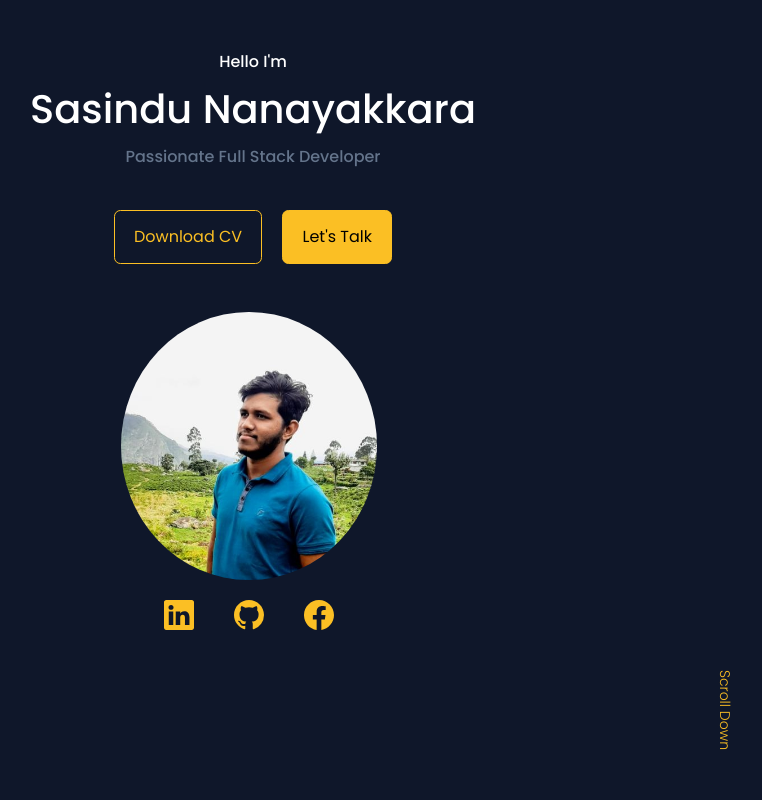
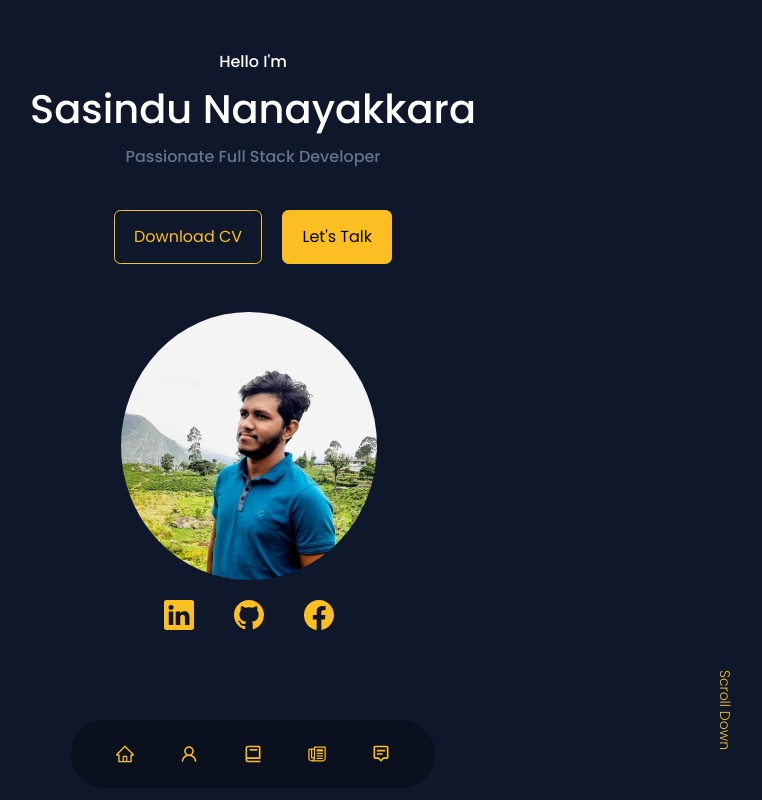
Before and after one commit to SasinduNanayakkara/MyPortfolio, a React (Create React App) app: page / in a window 1280 px wide. Shown: the top 800 px of the page, without its empty margins (387-1149 px from the left). Built offline with nearby package versions, Linux system fonts and the light colour scheme.

Commit message:
Implement nav bar

```diff
--- a/src/Components/Nav/index.jsx
+++ b/src/Components/Nav/index.jsx
@@ -1,8 +1,21 @@
-import React from 'react'
+import React, {useState} from 'react'
+import {AiOutlineHome, AiOutlineUser} from "react-icons/ai"
+import {BiBook, BiMessageAltDetail} from "react-icons/bi"
+import {IoMdPaper} from "react-icons/io"
+
 
 function Nav() {
+
+  const [active, setActive] = useState('#')
   return (
-    <div>Nav</div>
+    <nav className='bg-black bg-opacity-25 w-max block py-2 px-7 z-20 fixed left-1/2 -translate-x-1/2 bottom-3 flex gap-3 rounded-full backdrop-blur-lg'>
+      {/*eslint-disable-next-line jsx-a11y/anchor-is-valid */}
+      <a href='#' onClick={() => setActive("#")} className={active === "#" ? "bg-transparent p-4 rounded-2xl flex text-base hover:bg-amber-500 hover:bg-opacity-20 bg-slate-500" : "bg-transparent p-4 rounded-2xl flex text-base hover:bg-amber-500 hover:bg-opacity-20"}><AiOutlineHome size={20}/></a>
+      <a href='#about' onClick={() => setActive("#about")} className={active === "#about" ? "bg-transparent p-4 rounded-2xl flex text-base hover:bg-amber-500 hover:bg-opacity-20 bg-slate-500" : "bg-transparent p-4 rounded-2xl flex text-base hover:bg-amber-500 hover:bg-opacity-20"}><AiOutlineUser size={20}/></a>
+      <a href='#experience' onClick={() => setActive("#experience")} className={active === "#experience" ? "bg-transparent p-4 rounded-2xl flex text-base hover:bg-amber-500 hover:bg-opacity-20 bg-slate-500" : "bg-transparent p-4 rounded-2xl flex text-base hover:bg-amber-500 hover:bg-opacity-20"}><BiBook size={20}/></a>
+      <a href='#portfolio' onClick={() => setActive("#portfolio")} className={active === "#portfolio" ? "bg-transparent p-4 rounded-2xl flex text-base hover:bg-amber-500 hover:bg-opacity-20 bg-slate-500" : "bg-transparent p-4 rounded-2xl flex text-base hover:bg-amber-500 hover:bg-opacity-20"}><IoMdPaper size={20}/></a>
+      <a href='#contact' onClick={() => setActive("#contact")} className={active === "#contact" ? "bg-transparent p-4 rounded-2xl flex text-base hover:bg-amber-500 hover:bg-opacity-20 bg-slate-500" : "bg-transparent p-4 rounded-2xl flex text-base hover:bg-amber-500 hover:bg-opacity-20"}><BiMessageAltDetail size={20}/></a>
+    </nav>
   )
 }
 
```
